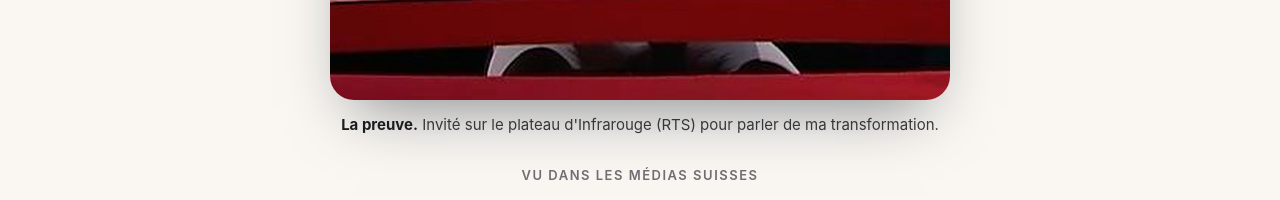
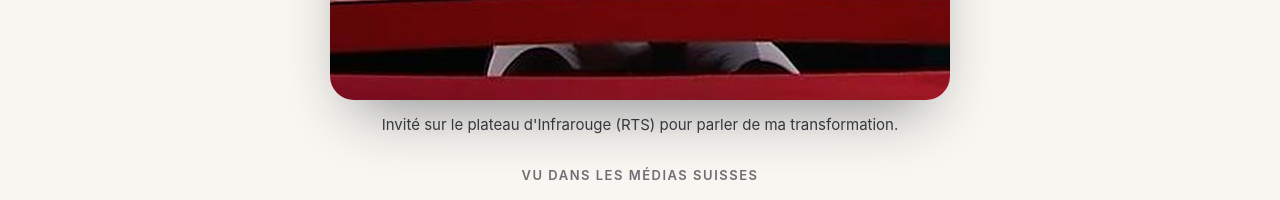
Before and after one commit to brunocardosoprof-hash/one-of-one-coaching, a plain HTML site: page index.html in a window 1280 px wide. Shown: the part 1750-1950 px from the top of the page. Drawn offline with nearby package versions, Linux system fonts and the light colour scheme.

Commit message:
Légende RTS sans « La preuve »
Co-Authored-By: Claude Opus 5.5 <noreply@anthropic.com>
Claude-Session: https://claude.ai/code/session_01TNZou17PAtRdp5XEVVXTNX

```diff
--- a/index.html
+++ b/index.html
@@ -388,7 +388,7 @@ footer p{margin:6px 0}
     </div>
     <figure class="rtsproof">
       <div class="rp-img"><img src="img/rts-bruno.jpg" alt="Bruno sur le plateau de l'émission Infrarouge, RTS" loading="lazy"><span class="rp-live"><i></i>RTS · Infrarouge</span></div>
-      <figcaption><b>La preuve.</b> Invité sur le plateau d'Infrarouge (RTS) pour parler de ma transformation.</figcaption>
+      <figcaption>Invité sur le plateau d'Infrarouge (RTS) pour parler de ma transformation.</figcaption>
     </figure>
     <div class="media">
       <small>Vu dans les médias suisses</small>
```
